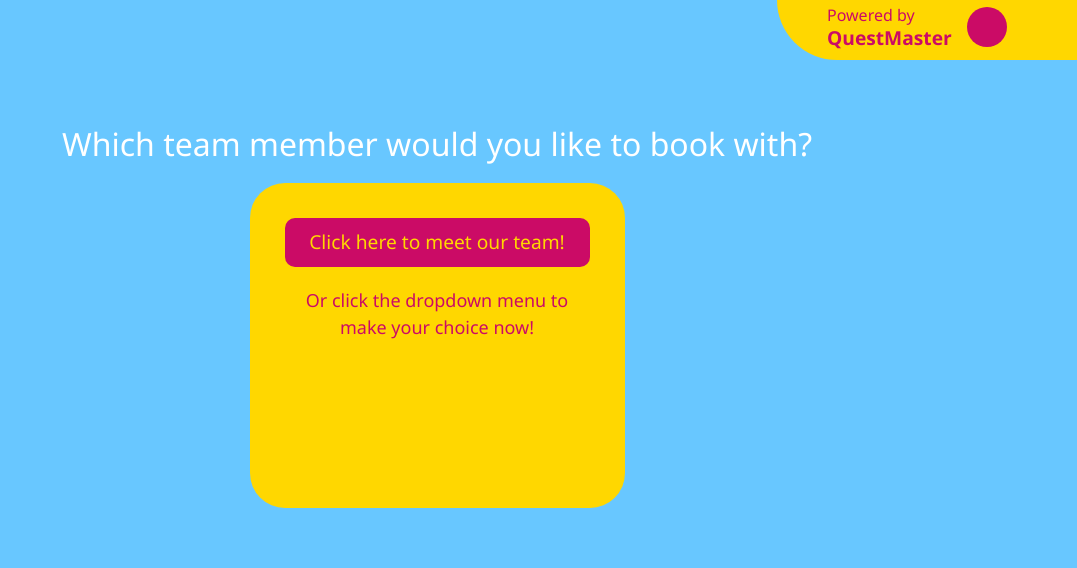
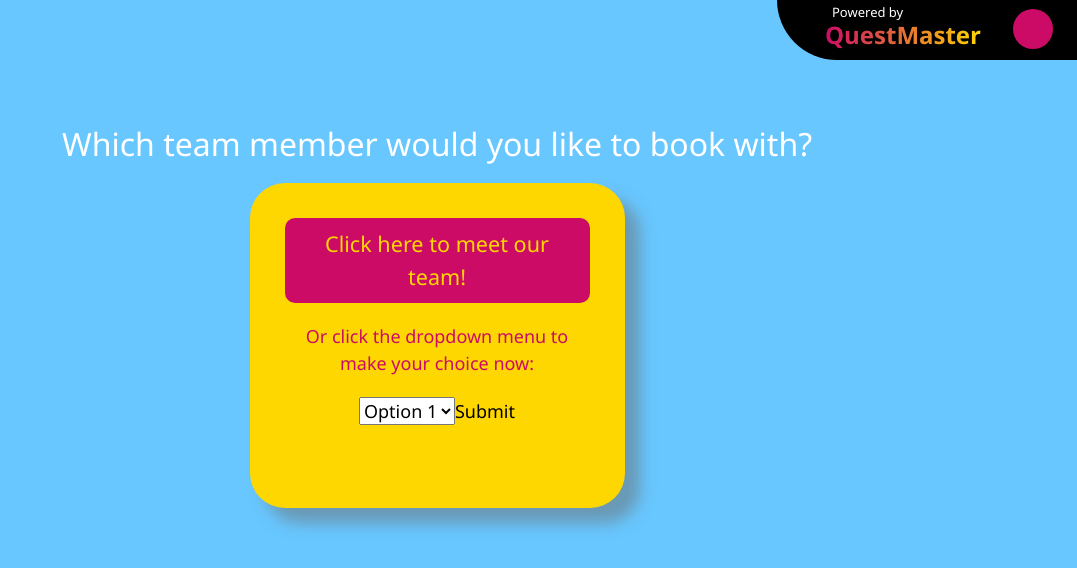
Before and after one commit to altavada/questmaster, a React (Create React App) app in the folder client/: page /team-select in a window 1280 px wide. Shown: the top 568 px of the page, without its empty margins (203-1280 px from the left). Built offline with nearby package versions, Linux system fonts and the light colour scheme.

Commit message:
styling glow-up, starting dropdown component

```diff
--- a/client/src/components/Button.js
+++ b/client/src/components/Button.js
@@ -1,9 +1,11 @@
 import { Link } from "react-router-dom";
 
-export default function Button({ text, route, styling }) {
+export default function Button({ text, route, styling, type }) {
   return (
-    <Link className="button" style={styling} to={route}>
-      {text}
+    <Link to={route}>
+      <button type={type || "button"} className="button" style={styling}>
+        {text}
+      </button>
     </Link>
   );
 }
--- /dev/null
+++ b/client/src/components/Dropdown.js
@@ -0,0 +1,8 @@
+export default function Dropdown({ name, options }) {
+  return (
+    <select name="stylist" placeholder="(make a selection)">
+      <option value="option1">Option 1</option>
+      <option value="option2">Option 2</option>
+    </select>
+  );
+}
--- a/client/src/index.css
+++ b/client/src/index.css
@@ -4,6 +4,7 @@
     --a-yellow: #d4b500;
     --magenta: #cb0b66;
     --a-magenta: #9c0a4e;
+    --shadow: rgba(107, 107, 107, 0.5);
 }
 
 * {
@@ -19,10 +20,28 @@ header {
     height: 75px;
 }
 
+button {
+    /* Reset all default styles */
+    border: none;
+    margin: 0;
+    padding: 0;
+    background: none;
+    cursor: pointer;
+    font: inherit;
+    color: inherit;
+    text-align: inherit;
+    text-decoration: none;
+}
+
 h1 {
     text-align: center;
     margin: 100px 10px 10px 10px;
     font-size: 40pt;
+    pointer-events: none;
+}
+
+form, select, option {
+    color: black;
 }
 
 @media screen and (max-width: 377px) {
@@ -34,24 +53,33 @@ h1 {
 h2 {
     text-align: center;
     margin-bottom: 20px;
+    pointer-events: none;
 }
 
 .powered-by {
     height: 60px;
     width: 300px;
-    background-color: var(--yellow);
+    background-color: black;
     float: right;
     border-bottom-left-radius: 60px;
 }
 
 .powered-by p {
-    margin: 3px 10px -6px 50px;
-    color: var(--magenta);
+    margin: 3px 10px -6px 55px;
+    color: white;
+    font-size: small;
 }
 
 #brand-name {
-    font-size: larger;
+    display: inline-block;
+    position: relative;
+    top: -13px;
+    left: -7px;
+    font-size: 18pt;
     font-weight: bold;
+    background: linear-gradient(to right,var(--magenta), var(--yellow));
+    -webkit-background-clip: text;
+    -webkit-text-fill-color: transparent;
 }
 
 #logo-plate {
@@ -61,15 +89,15 @@ h2 {
     background-color: var(--magenta);
     border-radius: 20px;
     position: relative;
-    top: -40px;
-    left: 190px;
+    top: -8px;
+    left: 15px;
 }
 
 .button {
     background-color: var(--magenta);
     display: inline-block;
     text-align: center;
-    padding: 10px;
+    padding: 10px 15px;
     color: var(--yellow);
     font-size: larger;
     border-radius: 10px;
@@ -78,11 +106,13 @@ h2 {
 
 .button:hover {
     cursor: pointer;
+    box-shadow: 5px 5px 5px var(--shadow);
 }
 
 .button:active {
     background-color: var(--a-magenta);
     color: var(--a-yellow);
+    box-shadow: 3px 3px 3px var(--shadow);
 }
 
 .center {
@@ -94,16 +124,24 @@ h2 {
     margin: auto;
     width: 375px;
     height: 325px;
+    padding: 25px 0px;
     border-radius: 35px;
-    padding: 35px;
+    display: flex;
+    flex-direction: column;
+    box-shadow: 15px 15px 15px var(--shadow);
 }
 
 .body-container {
     margin-top: 50px;
 }
 
+/* section block */
 .wb-content {
     color: var(--magenta);
-    margin: 20px 0px;
+    padding: 10px 35px;
     font-size: large;
 }
+
+.fill-box {
+    flex-grow: 1;
+}
--- a/client/src/pages/Landing.js
+++ b/client/src/pages/Landing.js
@@ -1,11 +1,19 @@
 import Button from "../components/Button";
+
+const buttonStyles = {
+  fontSize: "24pt",
+};
 
 export default function Landing() {
   return (
     <>
       <h1>Book your appointment with (business) today!</h1>
       <div className="center body-container">
-        <Button text="Get Started" route="/team-select" />
+        <Button
+          text="Get Started"
+          route="/team-select"
+          styling={buttonStyles}
+        />
       </div>
     </>
   );
--- a/client/src/pages/Who.js
+++ b/client/src/pages/Who.js
@@ -1,18 +1,35 @@
 import Button from "../components/Button";
+import Dropdown from "../components/Dropdown";
 
 export default function Who() {
-  const style = {
+  function handleSubmit(e) {
+    e.preventDefault();
+    const form = e.target;
+    const formData = new FormData(form);
+    const formJson = Object.fromEntries(formData.entries());
+    console.log(formJson);
+  }
+  const buttonStyles = {
     width: "100%",
   };
   return (
     <div className="body-container">
       <h2>Which team member would you like to book with?</h2>
       <div className="work-box">
-        <div className="center">
-          <Button text="Click here to meet our team!" styling={style} />
+        <div className="center wb-content">
+          <Button text="Click here to meet our team!" styling={buttonStyles} />
         </div>
         <div className="center wb-content">
-          Or click the dropdown menu to make your choice now!
+          Or click the dropdown menu to make your choice now:
+        </div>
+        <div className="center wb-content fill-box">
+          <form onSubmit={handleSubmit}>
+            <select name="stylist" placeholder="(make a selection)">
+              <option value="option1">Option 1</option>
+              <option value="option2">Option 2</option>
+            </select>
+            <button type="submit">Submit</button>
+          </form>
         </div>
       </div>
     </div>
```
